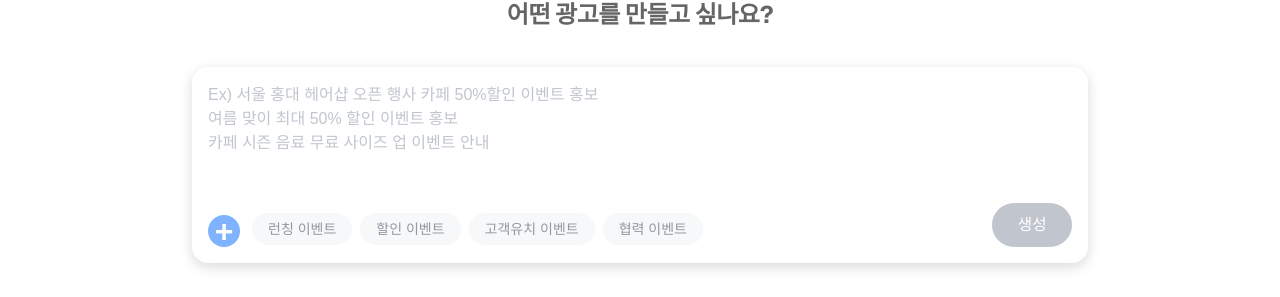
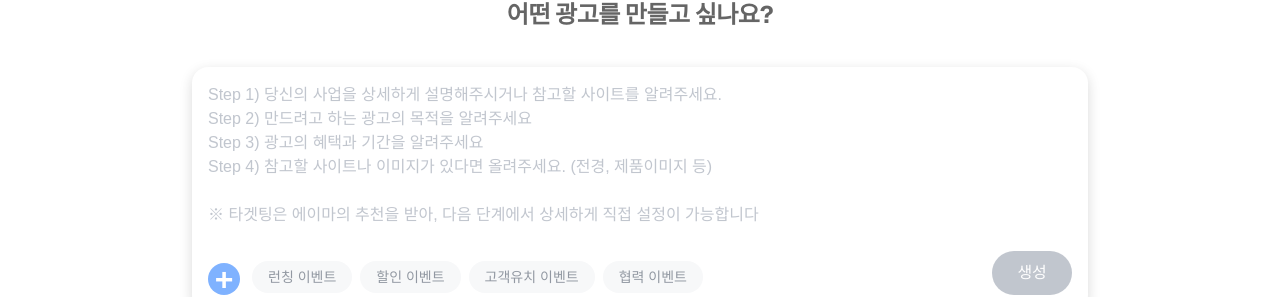
Before and after one commit to mtscoaima/aima, a Next.js app: page /target-marketing in a window 1280 px wide. Shown: the part 459-756 px from the top of the page. Built offline with nearby package versions, Linux system fonts and the light colour scheme; no server answers.

Commit message:
fix: 타깃마케팅 캠페인 만들기 tab 초기화면 textarea placeholder 수정

```diff
--- a/src/components/messages/NaverTalkTalkTab.tsx
+++ b/src/components/messages/NaverTalkTalkTab.tsx
@@ -383,12 +383,15 @@ export default function NaverTalkTalkTab({
                   handleStartChat();
                 }
               }}
-              placeholder={`Ex) 서울 홍대 헤어샵 오픈 행사 카페 50%할인 이벤트 홍보
-                            여름 맞이 최대 50% 할인 이벤트 홍보
-                            카페 시즌 음료 무료 사이즈 업 이벤트 안내`
+              placeholder={`Step 1) 당신의 사업을 상세하게 설명해주시거나 참고할 사이트를 알려주세요.
+                            Step 2) 만드려고 하는 광고의 목적을 알려주세요
+                            Step 3) 광고의 혜택과 기간을 알려주세요
+                            Step 4) 참고할 사이트나 이미지가 있다면 올려주세요. (전경, 제품이미지 등)
+
+                            ※ 타겟팅은 에이마의 추천을 받아, 다음 단계에서 상세하게 직접 설정이 가능합니다`
                           }
               className="w-full text-base resize-none transition-colors duration-200 font-inherit border-none outline-none placeholder-gray-400 whitespace-pre-line"
-              rows={4}
+              rows={6}
             />
 
             {/* 첨부된 파일 미리보기 */}
```
